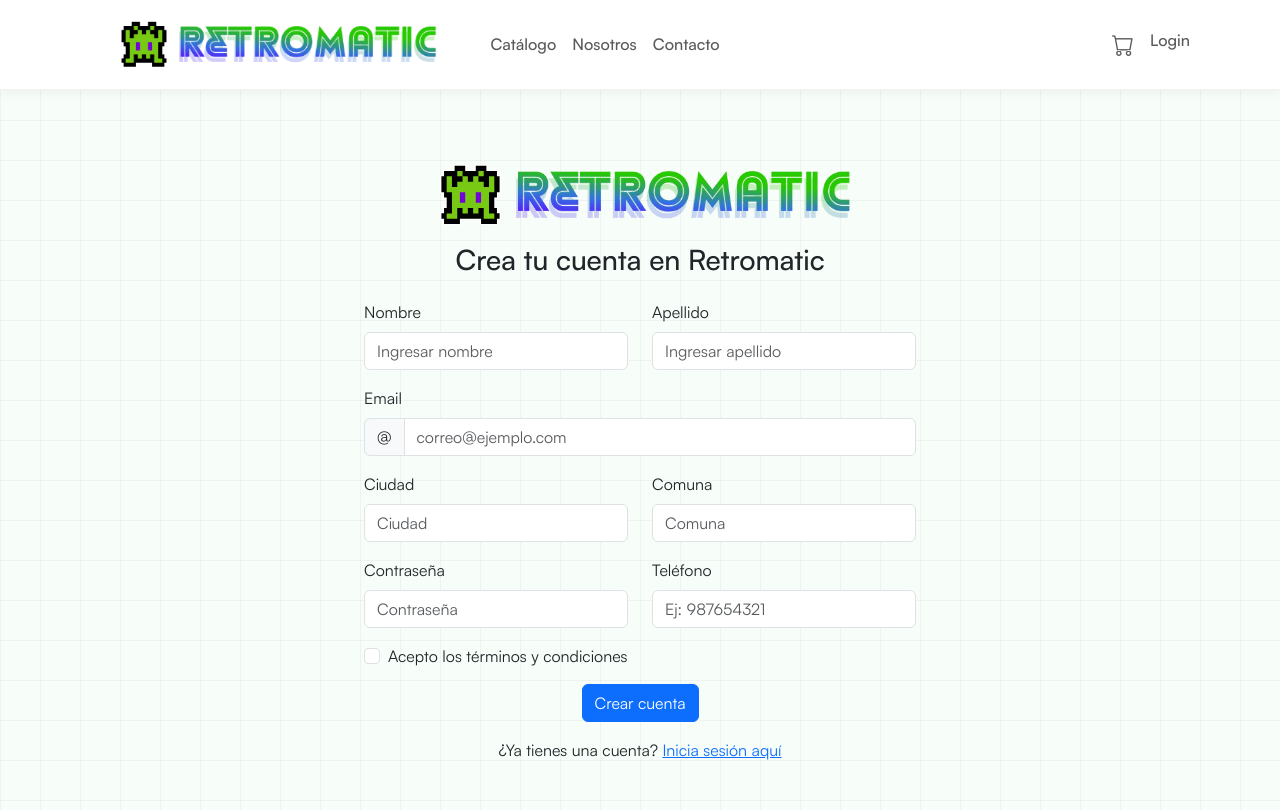
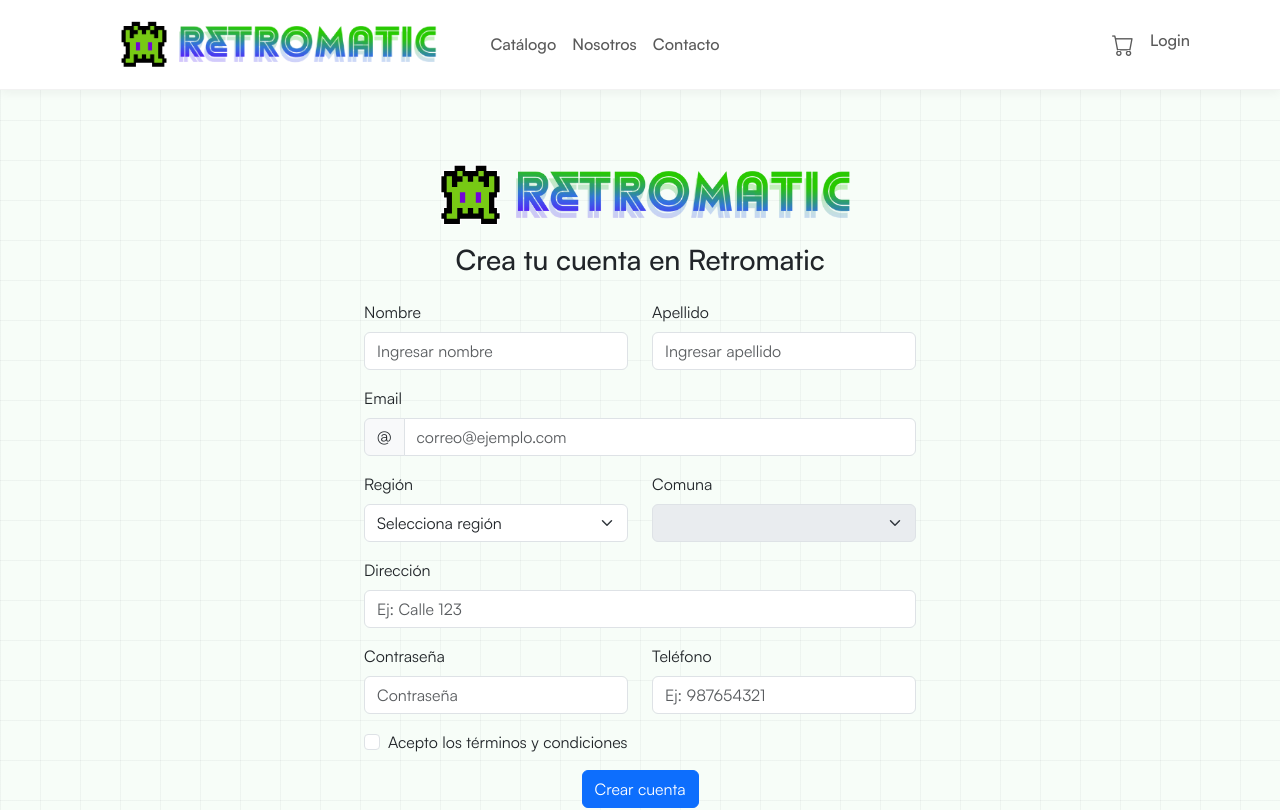
Before and after one commit to delll000/retromatic, a React (Vite) app: page /register in a window 1280 px wide. Shown: the top 810 px of the page. Built offline with nearby package versions, Linux system fonts and the light colour scheme.

Commit message:
Implementacion Backend

```diff
--- a/src/components/organisms/RegisterForm.jsx
+++ b/src/components/organisms/RegisterForm.jsx
@@ -2,29 +2,87 @@ import { useState } from "react";
 import { Form, Row, Col, InputGroup } from "react-bootstrap";
 import Button from "../atoms/Button";
 
+const API_URL = "https://backend-retromatic.onrender.com/v1/api";
+
 function RegisterForm() {
 
   const [validated, setValidated] = useState(false);
+  const [loading, setLoading] = useState(false);
+  const [regionSeleccionada, setRegionSeleccionada] = useState("");
 
-  const handleSubmit = (event) => {
+  const regiones = [
+    { id: 1, nombre: "Región Metropolitana" },
+    { id: 2, nombre: "Valparaíso" },
+    { id: 3, nombre: "Biobío" }
+  ];
+
+  const comunas = [
+    { id: 1, regionId: 1, nombre: "Maipú" },
+    { id: 2, regionId: 1, nombre: "Cerrillos" },
+    { id: 3, regionId: 1, nombre: "Pudahuel" },
+    { id: 4, regionId: 2, nombre: "Valparaíso" },
+    { id: 5, regionId: 2, nombre: "Viña del Mar" },
+    { id: 6, regionId: 3, nombre: "Concepción" }
+  ];
+
+  const handleSubmit = async (event) => {
+    event.preventDefault();
     const form = event.currentTarget;
 
     if (!form.checkValidity()) {
-      event.preventDefault();
       event.stopPropagation();
+      setValidated(true);
+      return;
     }
 
     setValidated(true);
+    setLoading(true);
+
+    const fd = new FormData(form);
+
+    const body = {
+      nombre: fd.get("nombre"),
+      apellido: fd.get("apellido"),
+      correo: fd.get("correo"),
+      contrasenna: fd.get("contrasena"),
+      regionId: Number(fd.get("regionId")),
+      comunaId: Number(fd.get("comunaId")),
+      direccion: fd.get("direccion")
+    };
+
+    try {
+      const response = await fetch(`${API_URL}/auth/register`, {
+        method: "POST",
+        headers: { "Content-Type": "application/json" },
+        body: JSON.stringify(body)
+      });
+
+      if (!response.ok) {
+        const msg = await response.text();
+        alert(msg || "Error al crear la cuenta.");
+      } else {
+        alert("Cuenta creada correctamente.");
+        form.reset();
+        setValidated(false);
+      }
+    } catch {
+      alert("Error de conexión con el servidor.");
+    } finally {
+      setLoading(false);
+    }
   };
+
+  const comunasFiltradas = comunas.filter(
+    (c) => c.regionId === Number(regionSeleccionada)
+  );
 
   return (
     <Form noValidate validated={validated} onSubmit={handleSubmit}>
 
       <Row className="mb-3">
-
         <Form.Group as={Col} md="6">
           <Form.Label>Nombre</Form.Label>
-          <Form.Control required type="text" placeholder="Ingresar nombre" />
+          <Form.Control required type="text" placeholder="Ingresar nombre" name="nombre" />
           <Form.Control.Feedback type="invalid">
             Ingresa tu nombre.
           </Form.Control.Feedback>
@@ -32,16 +90,14 @@ function RegisterForm() {
 
         <Form.Group as={Col} md="6">
           <Form.Label>Apellido</Form.Label>
-          <Form.Control required type="text" placeholder="Ingresar apellido" />
+          <Form.Control required type="text" placeholder="Ingresar apellido" name="apellido" />
           <Form.Control.Feedback type="invalid">
             Ingresa tu apellido.
           </Form.Control.Feedback>
         </Form.Group>
-
       </Row>
 
       <Row className="mb-3">
-
         <Form.Group as={Col} md="12">
           <Form.Label>Email</Form.Label>
           <InputGroup hasValidation>
@@ -50,40 +106,62 @@ function RegisterForm() {
               required
               type="email"
               placeholder="correo@ejemplo.com"
+              name="correo"
             />
             <Form.Control.Feedback type="invalid">
               Ingresa un correo válido.
             </Form.Control.Feedback>
           </InputGroup>
         </Form.Group>
-
       </Row>
 
       <Row className="mb-3">
-
         <Form.Group as={Col} md="6">
-          <Form.Label>Ciudad</Form.Label>
-          <Form.Control required type="text" placeholder="Ciudad" />
+          <Form.Label>Región</Form.Label>
+          <Form.Select
+            required
+            name="regionId"
+            value={regionSeleccionada}
+            onChange={(e) => setRegionSeleccionada(e.target.value)}
+          >
+            <option value="" disabled>Selecciona región</option>
+            {regiones.map((r) => (
+              <option key={r.id} value={r.id}>{r.nombre}</option>
+            ))}
+          </Form.Select>
           <Form.Control.Feedback type="invalid">
-            Ingresa la ciudad.
+            Selecciona la región.
           </Form.Control.Feedback>
         </Form.Group>
 
         <Form.Group as={Col} md="6">
           <Form.Label>Comuna</Form.Label>
-          <Form.Control required type="text" placeholder="Comuna" />
+          <Form.Select required name="comunaId" disabled={!regionSeleccionada}>
+            <option value="" disabled>Selecciona comuna</option>
+            {comunasFiltradas.map((c) => (
+              <option key={c.id} value={c.id}>{c.nombre}</option>
+            ))}
+          </Form.Select>
           <Form.Control.Feedback type="invalid">
-            Ingresa la comuna.
+            Selecciona la comuna.
           </Form.Control.Feedback>
         </Form.Group>
-
       </Row>
 
       <Row className="mb-3">
+        <Form.Group as={Col} md="12">
+          <Form.Label>Dirección</Form.Label>
+          <Form.Control required type="text" placeholder="Ej: Calle 123" name="direccion" />
+          <Form.Control.Feedback type="invalid">
+            Ingresa una dirección válida.
+          </Form.Control.Feedback>
+        </Form.Group>
+      </Row>
 
+      <Row className="mb-3">
         <Form.Group as={Col} md="6">
           <Form.Label>Contraseña</Form.Label>
-          <Form.Control required type="password" placeholder="Contraseña" />
+          <Form.Control required type="password" placeholder="Contraseña" name="contrasena" />
           <Form.Control.Feedback type="invalid">
             Ingresa una contraseña.
           </Form.Control.Feedback>
@@ -91,12 +169,11 @@ function RegisterForm() {
 
         <Form.Group as={Col} md="6">
           <Form.Label>Teléfono</Form.Label>
-          <Form.Control required type="tel" placeholder="Ej: 987654321" />
+          <Form.Control required type="tel" placeholder="Ej: 987654321" name="telefono" />
           <Form.Control.Feedback type="invalid">
             Ingresa un teléfono válido.
           </Form.Control.Feedback>
         </Form.Group>
-
       </Row>
 
       <Form.Group className="mb-3">
@@ -105,12 +182,13 @@ function RegisterForm() {
           label="Acepto los términos y condiciones"
           feedback="Debes aceptar antes de continuar."
           feedbackType="invalid"
+          name="terminos"
         />
       </Form.Group>
 
       <div className="text-center">
-        <Button type="submit" variant="primary">
-          Crear cuenta
+        <Button type="submit" variant="primary" disabled={loading}>
+          {loading ? "Creando cuenta..." : "Crear cuenta"}
         </Button>
       </div>
 
--- a/src/pages/auth/Login.jsx
+++ b/src/pages/auth/Login.jsx
@@ -1,17 +1,20 @@
 import React, { useState } from "react";
-import { Link } from "react-router-dom";
+import { Link, useNavigate } from "react-router-dom";
 import Forms from "../../components/templates/LoginForm";
 import loginData from "./Data/LoginData";
+
+const API_URL = "https://backend-retromatic.onrender.com/v1/api";
 
 const Login = () => {
   const [form, setForm] = useState({ correo: "", contrasena: "" });
   const [loading, setLoading] = useState(false);
+  const navigate = useNavigate();
 
   const handleChange = (e) => {
     setForm({ ...form, [e.target.name]: e.target.value });
   };
 
-  const handleSubmit = (e) => {
+  const handleSubmit = async (e) => {
     e.preventDefault();
 
     if (!form.correo || !form.contrasena) {
@@ -19,14 +22,35 @@ const Login = () => {
       return;
     }
 
-    setLoading(true);
+    try {
+      setLoading(true);
 
-    console.log("Datos de login:", form);
+      const response = await fetch(`${API_URL}/auth/login`, {
+        method: "POST",
+        headers: { "Content-Type": "application/json" },
+        body: JSON.stringify({
+          correo: form.correo,
+          contrasenna: form.contrasena,
+        }),
+      });
 
-    setTimeout(() => {
+      if (!response.ok) {
+        const msg = await response.text();
+        alert(msg || "Credenciales incorrectas");
+        setLoading(false);
+        return;
+      }
+
+      const data = await response.json();
+      localStorage.setItem("user", JSON.stringify(data));
+
+      navigate("/");
+
+    } catch (error) {
+      alert("Error de conexión con el servidor.");
+    } finally {
       setLoading(false);
-      setForm({ correo: "", contrasena: "" });
-    }, 800);
+    }
   };
 
   const formDataWithHandlers = loginData.map((item, index) => {
@@ -51,10 +75,7 @@ const Login = () => {
       };
     }
 
-    if (
-      item.type === "text" &&
-      item.text[0]?.content === "create-user-link"
-    ) {
+    if (item.type === "text" && item.text[0]?.content === "create-user-link") {
       return {
         ...item,
         key: index,
--- a/src/pages/user/Home.jsx
+++ b/src/pages/user/Home.jsx
@@ -1,12 +1,24 @@
 import { Container, Row, Col, Carousel } from 'react-bootstrap'
 import Button from '../../components/atoms/Button'
 import ProductCard from '../../components/organisms/ProductCard'
-
-//este de aca es un placeholder
-import products from '../../data/products'
 import RetroCarousel from '../../components/organisms/RetroCarousel'
 import homeCarouselItems from '../../data/homeCarouselItems'
+import { useState, useEffect } from 'react';
+
+const API_URL = 'https://backend-retromatic.onrender.com/v1/api/juegos';
+
 function Home() {
+  const [products, setProducts] = useState([]);
+
+  useEffect(() => {
+    fetch(API_URL)
+      .then(res => res.json())
+      .then(data => {
+        setProducts(data.slice(0, 3));
+      })
+      .catch(err => console.log('Error al cargar productos del home:', err));
+  }, []);
+
   return (
     <main>
       <section className="py-5 bg-light">
```
Also changed, not shown: src/pages/user/Catalogo.jsx (+58 -4 lines).
